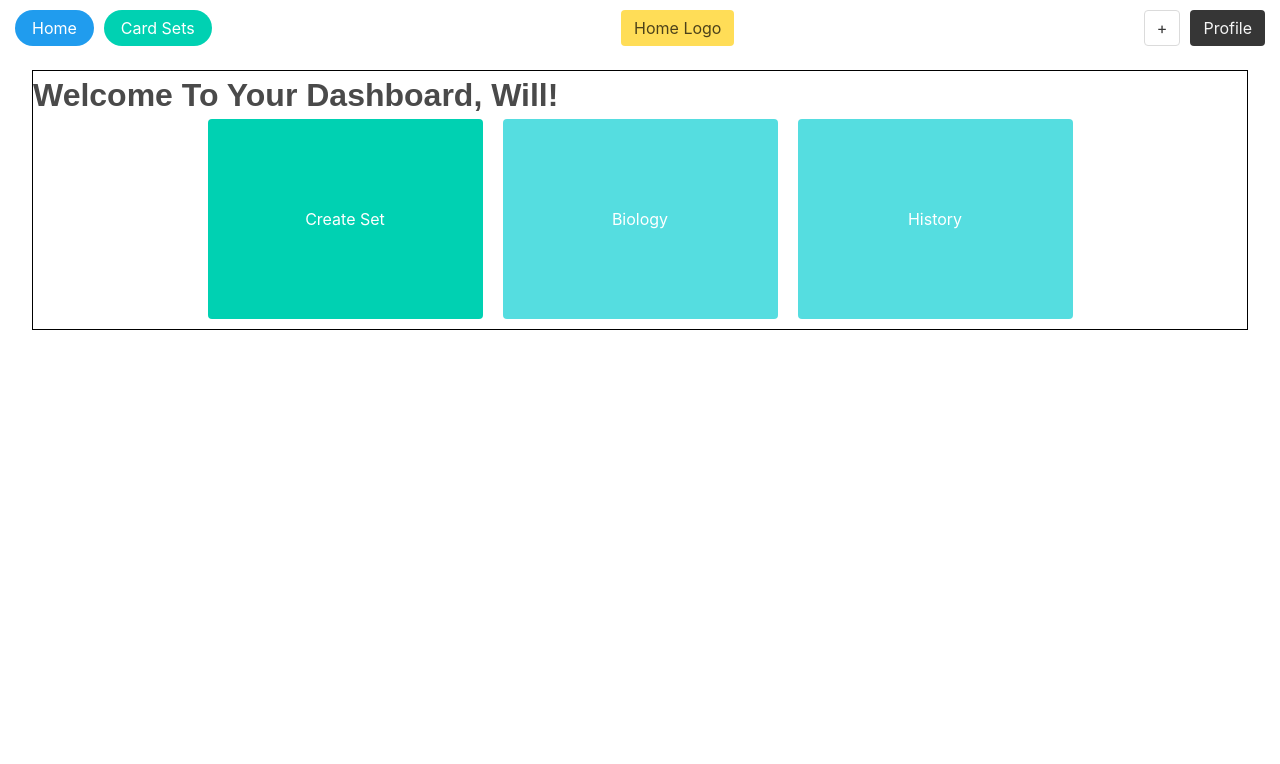
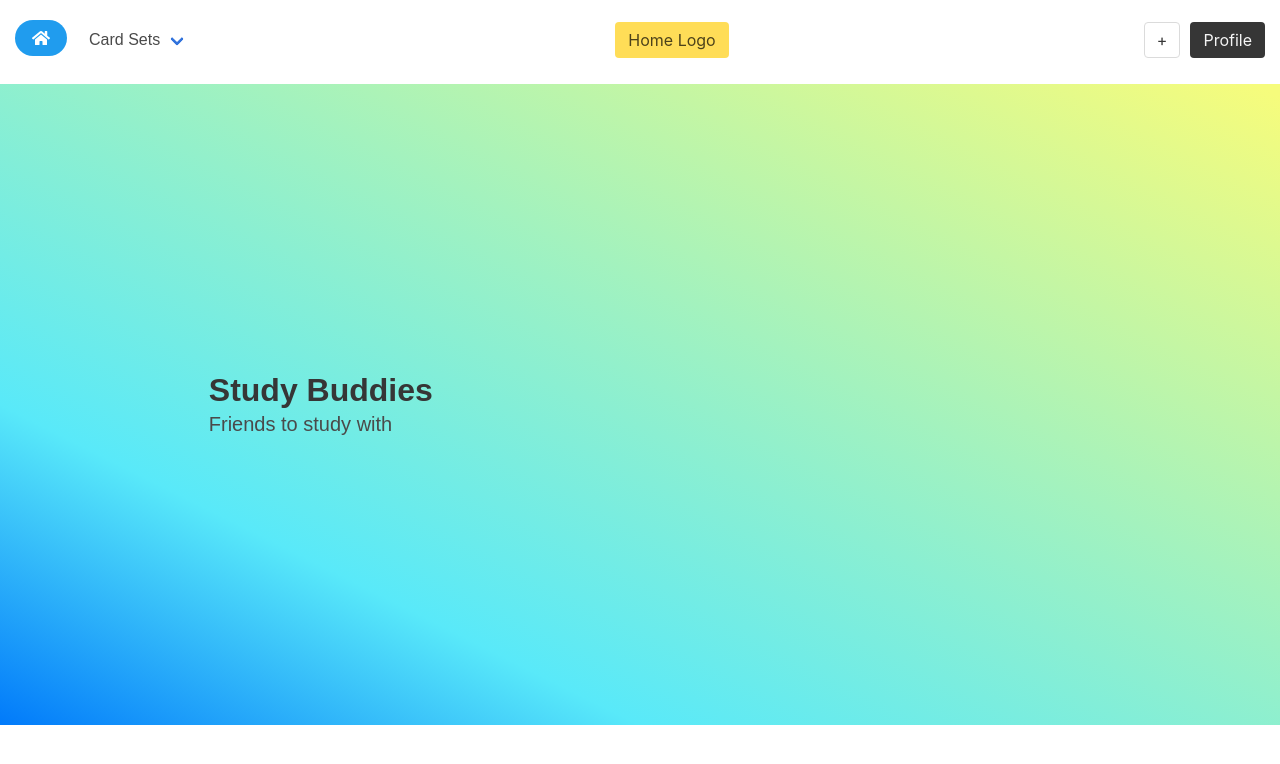
Before and after one commit to m1771vw/StudyBuddies, a React (Create React App) app: page / in a window 1280 px wide. Shown: the top 764 px of the page. Built offline with nearby package versions, Linux system fonts and the light colour scheme.

Commit message:
Added card set header functionality Added Home Header styling Added Home Page hero gradient

```diff
--- a/src/App.css
+++ b/src/App.css
@@ -1,3 +1,19 @@
+/* HomePage CSS */
+.home-page-gradient {
+  /* background-color: red; */
+  background-image: linear-gradient(to bottom left,
+   rgb(246, 252, 124) 1%,
+   rgb(89, 233, 249) 75%,
+  rgb(1, 122, 250));
+}
+.title-text {
+  margin-left: 15%;
+}
+/* HomePageHeader CSS */
+.header-button {
+  margin-top:10px;
+}
+
 /* Main Page CSS  */
 .main-content {
   border: 1px solid black;
--- a/src/App.js
+++ b/src/App.js
@@ -14,12 +14,13 @@ import ProfileView from './components/ProfileView';
 import FlashCards from './data/flashcards';
 import Users from './data/users';
 import EditView from './components/EditView';
+
 import { HOMEPAGE, LOGIN_VIEW, SIGNUP_VIEW, PROFILE_VIEW, DASHBOARD, CREATE_VIEW, VIEW_SET, QUIZ, QUIZ_RESULTS, EDIT } from './constants'
 
 
 class App extends Component {
   state = {
-    pageName: DASHBOARD,
+    pageName: HOMEPAGE,
     userList: Users,
     flashCardSets: FlashCards, // All the Cards
     selectedCardSet: [], // Selected card set of cards
@@ -159,14 +160,15 @@ class App extends Component {
         {this.state.userLoggedIn
         ? <UserHeader
           changePageName={this.changePageName}
+          flashCardSets={this.state.flashCardSets}
         />
         : <HomePageHeader
           changePageName={this.changePageName}
         /> }
 
-        <div className="container is-fluid main-content">
+        {/* <div className="container is-fluid main-content"> */}
           {this.setPage(this.state.pageName)}
-        </div>
+        {/* </div> */}
       </div>
     );
   }
--- a/src/components/HomePage.js
+++ b/src/components/HomePage.js
@@ -4,9 +4,18 @@ import React, { Component } from 'react';
 class HomePage extends Component {
     render() {
         return (
-            <div>
-                <h1>Home Page</h1>
+            <section class="hero is-large home-page-gradient">
+            <div class="hero-body">
+            <div class="container title-text">
+                <h1 class="title">
+                        Study Buddies
+                </h1>
+                <h2 class="subtitle">
+                        Friends to study with
+                </h2>
             </div>
+            </div>
+            </section>
         );
     }
 }
--- a/src/components/HomePageHeader.js
+++ b/src/components/HomePageHeader.js
@@ -5,10 +5,49 @@ import { LOGIN_VIEW } from '../constants';
 class HomePageHeader extends Component {
     render() {
         return (
-            <div>
+            <div className='hero-head'>
+                <nav className="navbar is-transparent">
+                <div className="navbar-brand header-button">
+                    <a className="button is-primary">
+                        <span className="icon">
+                            <i class="fas fa-id-card"/>
+                        </span>
+                        <span>Study Buddies</span>
+                    </a>
+                </div>
+
+                <div id="navbarExampleTransparentExample" className="navbar-menu">
+                    <div className="navbar-end">
+                    <div className="navbar-item">
+                        <div className="field is-grouped">
+                        <p className="control">
+                            <a className="button">
+                            <span className="icon">
+                            <i className="fas fa-user-plus"/>
+                            </span>
+                            <span>
+                                Sign Up
+                            </span>
+                            </a>
+                        </p>
+                        <p className="control">
+                            <a className="button is-primary">
+                            <span className="icon">
+                            <i className="fas fa-sign-in-alt"/>
+                            </span>
+                            <span>Log In</span>
+                            </a>
+                        </p>
+                        </div>
+                    </div>
+                    </div>
+                </div>
+                </nav>
+            </div>
+            /* /* <div>
                 <button>Sign up</button>
                 <button onClick={()=>{this.props.changePageName(LOGIN_VIEW)}}>Log in</button>
-            </div>
+            </div> */
         );
     }
 }
--- a/src/components/UserHeader.js
+++ b/src/components/UserHeader.js
@@ -6,8 +6,29 @@ class UserHeader extends Component {
         return (
             <nav className='level header-flex-content'>
                 <div className=''>
-                    <button onClick={() => {this.props.changePageName(DASHBOARD)}} className='button is-rounded is-info header-button'>Home</button>
-                    <button className='button is-rounded is-primary header-button'>Card Sets</button>
+
+                    <div id="navbarExampleTransparentExample" className="navbar-menu">
+                        <div className="navbar-start">
+                        <button onClick={() => {this.props.changePageName(DASHBOARD)}} className='button is-rounded is-info header-button'>
+                            <i class="fas fa-home"></i></button>
+                            <div className="navbar-item has-dropdown is-hoverable">
+                            <a className="navbar-link is-rounded is-white header-button" href="/documentation/overview/start/">
+                                            Card Sets
+                                            </a>
+                                <div className="navbar-dropdown is-boxed">
+                                {this.props.flashCardSets.map((cardsets, index) => {
+                                    return (
+
+
+                                            <a key={cardsets+index} className="navbar-item" href="/documentation/overview/start/">
+                                                {cardsets.setname}
+                                            </a>
+                                    )
+                                    })}
+                                </div>
+                            </div>
+                        </div>
+                    </div>
                 </div>
                 <div className=''>
                     <button onClick={() => {this.props.changePageName(DASHBOARD)}} className='button is-warning header-button home-logo'>Home Logo</button>
```
